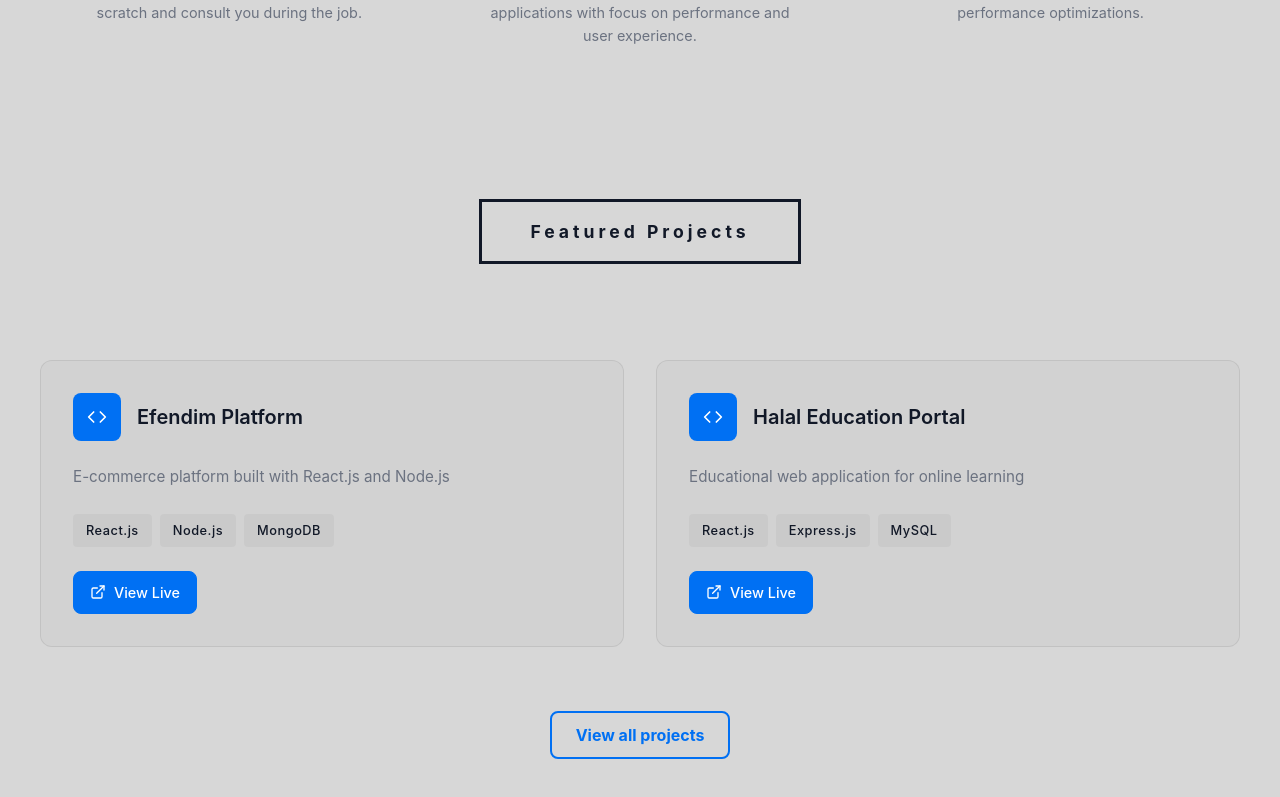
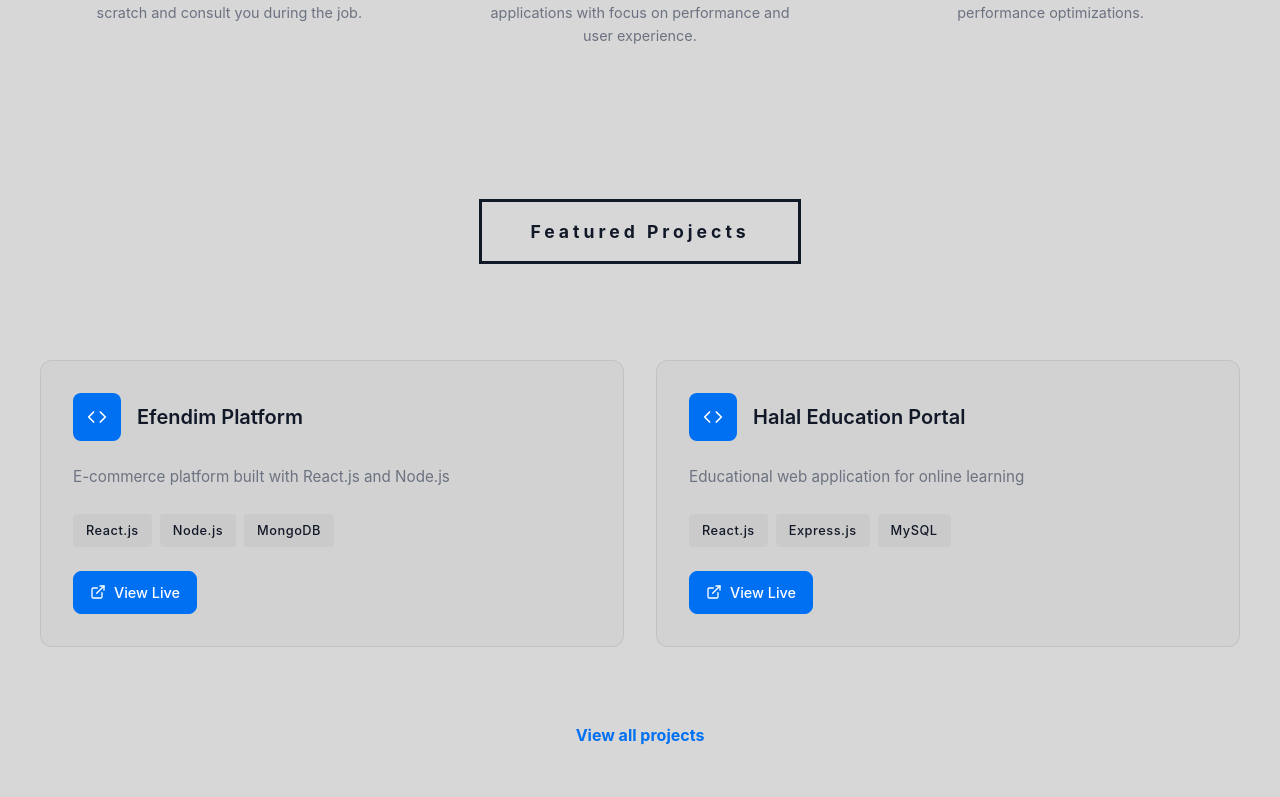
Before and after one commit to Hadi20Diab/my-portfolio, a Next.js app: page / in a window 1280 px wide. Shown: the part 1566-2363 px from the top of the page. Built offline with nearby package versions, Linux system fonts and the light colour scheme.

Commit message:
fix: enhance project card button with decorative corner animations on hover

```diff
--- a/src/components/ProjectsSection/ProjectsSection.scss
+++ b/src/components/ProjectsSection/ProjectsSection.scss
@@ -175,15 +175,43 @@
       border-radius: vars.$radius-md;
       background: transparent;
       color: var(--brand);
-      border: 2px solid var(--brand);
+      border: 2px solid transparent;
       text-decoration: none;
       font-weight: 700;
       transition: background vars.$transition-fast ease, color vars.$transition-fast ease, transform vars.$transition-fast ease;
+      position: relative;
 
-      &:hover {
-        background: var(--brand);
-        color: var(--bg);
-        transform: translateY(-3px);
+      /* Decorative corner animations (pseudo-elements) */
+      &::before,
+      &::after {
+        content: "";
+        position: absolute;
+        display: block;
+        border: 0 solid transparent;
+        width: 0%;
+        height: 0%;
+        transition: all 0.5s ease;
+      }
+
+      &::after {
+        top: 0;
+        left: 0;
+        border-top: 2px solid transparent;
+        border-left: 2px solid transparent;
+      }
+
+      &::before {
+        right: 0;
+        bottom: 0;
+        border-bottom: 2px solid transparent;
+        border-right: 2px solid transparent;
+      }
+
+      &:hover::before,
+      &:hover::after {
+        width: 100%;
+        height: 100%;
+        border-color: #A6A6A6;
       }
     }
   }
```
